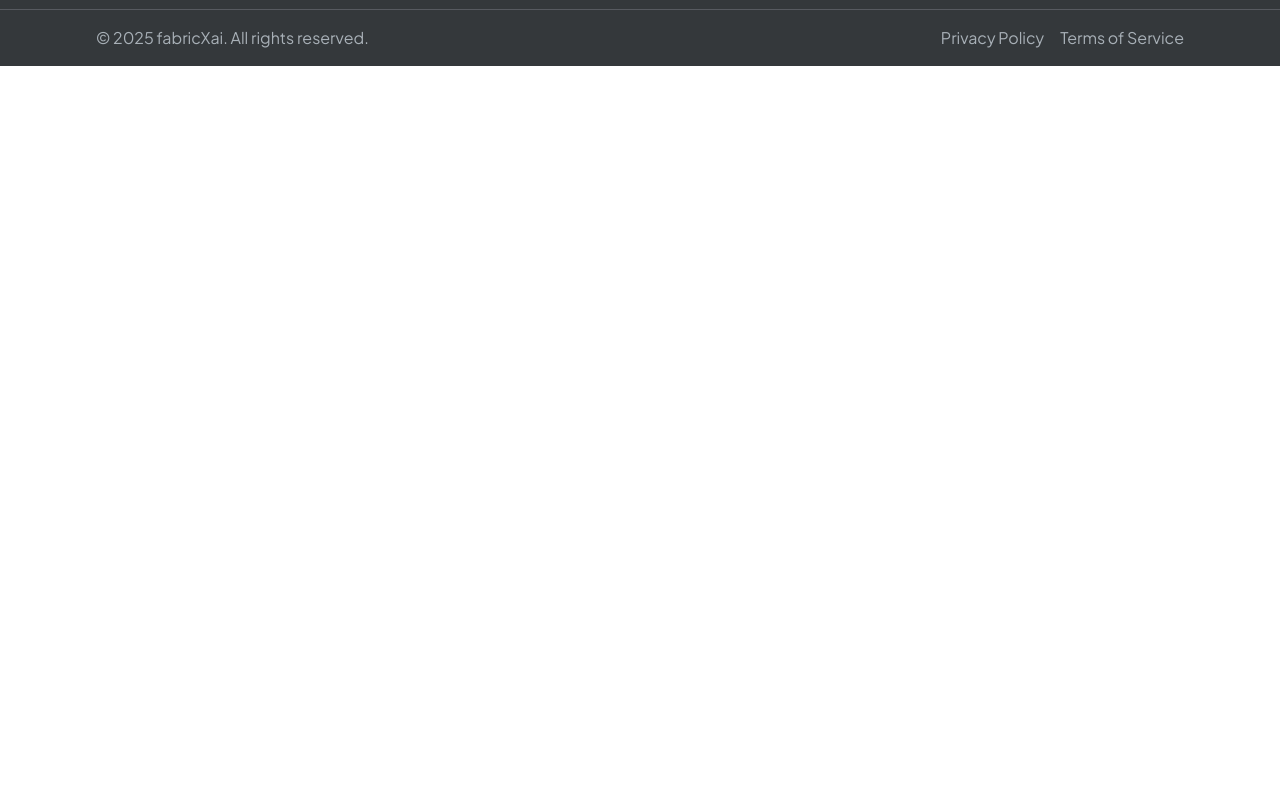
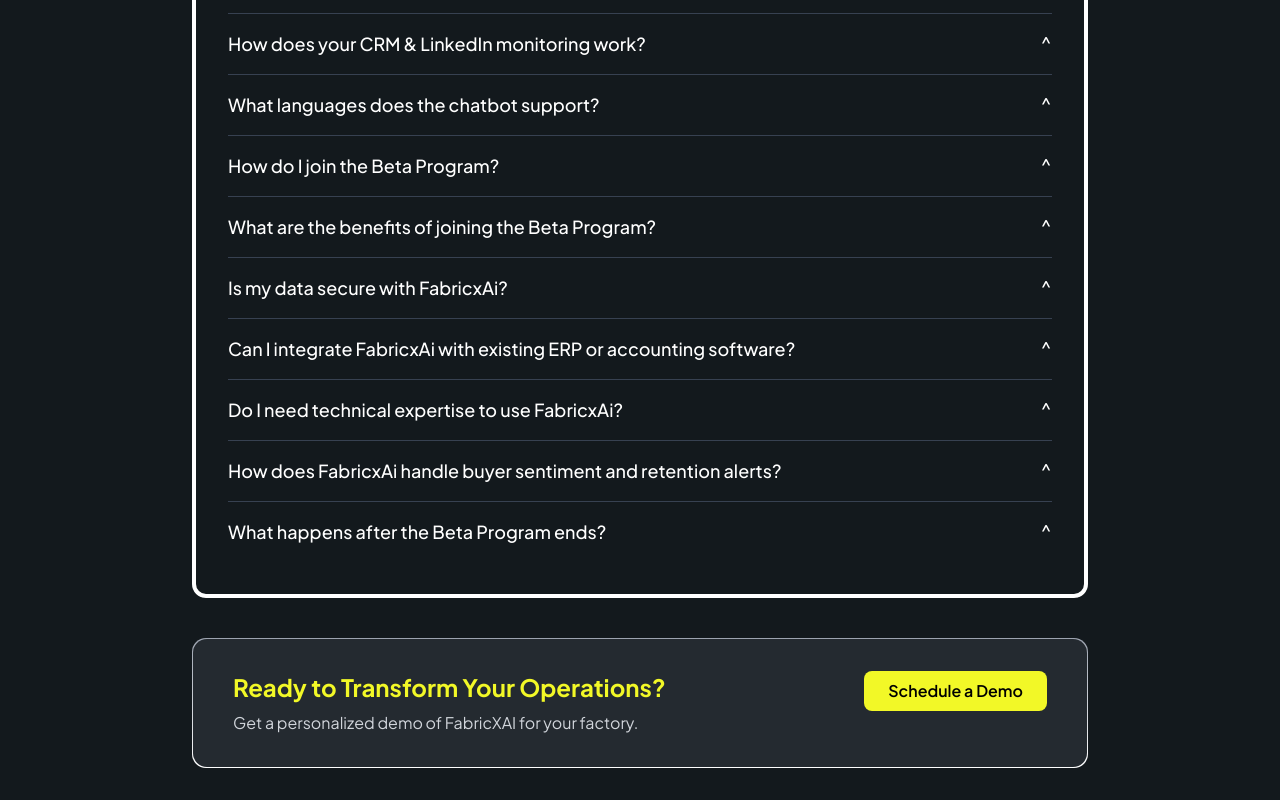
Before and after one commit to FabricXai-Official/frabricx-website-new, a Next.js app: page / in a window 1280 px wide. Shown: the part 5500-6300 px from the top of the page. Before the commit the page ends 5566 px from the top, so only its background shows below. Built offline with nearby package versions, Linux system fonts and the light colour scheme.

Commit message:
FAQs component

```diff
--- a/app/page.tsx
+++ b/app/page.tsx
@@ -1,5 +1,6 @@
 import AiPowered from "@/components/AiPowered";
 import Defination from "@/components/Definition";
+import FAQ from "@/components/FAQ";
 import Hero from "@/components/Hero";
 import InsightAndStory from "@/components/InsightAndStory";
 import SmartTools from "@/components/SmartTools";
@@ -14,6 +15,7 @@
       <Defination />
       <AiPowered />
       <InsightAndStory />
+      <FAQ />
     </main>
   );
 }
--- /dev/null
+++ b/components/FAQ.tsx
@@ -0,0 +1,138 @@
+"use client";
+
+import { useState } from "react";
+
+const faqs = [
+  {
+    question: "What is FabricxAi?",
+    answer:
+      "FabricxAi is an end-to-end AI-powered platform designed for garment exporters, buying houses, and apparel brands. It automates buyer lead generation, provides CRM & LinkedIn monitoring, manages production and supply chain, and offers a multilingual chatbot to streamline communication and close deals faster.",
+  },
+  {
+    question: "How does your CRM & LinkedIn monitoring work?",
+    answer:
+      "FabricxAi's CRM integrates with social platforms like LinkedIn, automatically fetching potential buyers based on your garment exporter profile. AI algorithms then score each lead's relevancy, allowing you to prioritize outreach. You can see real-time updates in the dashboard and set automated nurturing sequences.",
+  },
+  {
+    question: "What languages does the chatbot support?",
+    answer:
+      "Our chatbot supports 40+ languages, including Bangla, Spanish, French, Chinese, and more. It can accept both text and voice inputs, translating them on-the-fly to ensure seamless communication with global buyers.",
+  },
+  {
+    question: "How do I join the Beta Program?",
+    answer:
+      "Simply click 'Join Our Beta Program' on the main page or sign up in the dedicated Beta section. You'll provide your name, email, and a bit about your company. Our team will then confirm your spot and guide you through onboarding.",
+  },
+  {
+    question: "What are the benefits of joining the Beta Program?",
+    answer:
+      "As a beta participant, you receive: 60% off your subscription for the first 6 months, free employee training to get started quickly, a tailored solution for your specific garment/fashion industry niche, and early access to new features and direct feedback loops with our development team.",
+  },
+  {
+    question: "Is my data secure with FabricxAi?",
+    answer:
+      "Absolutely. We use enterprise-grade encryption for data in transit and at rest. We also follow GDPR and other industry regulations. Your sensitive buyer data, financial information, and production metrics are fully protected.",
+  },
+  {
+    question: "Can I integrate FabricxAi with existing ERP or accounting software?",
+    answer:
+      "Yes. FabricxAi offers API-based integrations with popular ERPs, CRMs, and accounting tools. Our integration team can help you seamlessly connect FabricxAi to your existing systems for a unified workflow.",
+  },
+  {
+    question: "Do I need technical expertise to use FabricxAi?",
+    answer:
+      "No. FabricxAi is designed for user-friendliness. From lead creation to monitoring production schedules, everything is accessible via our intuitive web dashboard or chatbot. Plus, during the beta, we provide comprehensive training to ensure your team is comfortable with the platform.",
+  },
+  {
+    question: "How does FabricxAi handle buyer sentiment and retention alerts?",
+    answer:
+      "Our AI engine analyzes communications, emails, chat transcripts, and more to detect changes in sentiment. If it senses a risk of losing a buyer or sees negative feedback, it automatically sends an alert and suggests action items (e.g., follow-up call, special discounts) to keep that buyer engaged.",
+  },
+  {
+    question: "What happens after the Beta Program ends?",
+    answer:
+      "Once the beta period finishes, your account transitions into our standard subscription model. The 60% discount remains active for the first 6 months of usage, after which normal pricing applies. We'll send reminders and offer options to upgrade your plan or continue with existing features.",
+  },
+];
+
+export default function FAQ() {
+  const [openIndex, setOpenIndex] = useState<number | null>(null);
+
+  const toggleIndex = (index: number) => {
+    setOpenIndex(index === openIndex ? null : index);
+  };
+
+  return (
+    <section className="bg-[#13191d] text-white py-16 px-4 sm:px-8 lg:px-16 rounded-2xl">
+      <div className="max-w-4xl mx-auto">
+        <h2 className="text-4xl sm:text-4xl font-mono font-bold text-center mb-10">
+          FAQs
+        </h2>
+
+        {/* Bordered Box with Padding */}
+        <div className="border-4 border-[#ffffff] rounded-xl p-4 sm:p-6 lg:p-8 bg-transparent">
+          <div className="divide-y divide-gray-700">
+            {faqs.map((faq, index) => {
+              const isOpen = openIndex === index;
+              return (
+                <div key={index}>
+                  <button
+                    onClick={() => toggleIndex(index)}
+                    className="w-full text-left py-4 flex justify-between items-center hover:bg-[#22282d] transition"
+                  >
+                    <span className="text-base sm:text-lg font-medium">
+                      {faq.question}
+                    </span>
+                    <span
+                      className={`text-xl transform transition-transform duration-300 ${
+                        isOpen ? "rotate-180" : ""
+                      }`}
+                    >
+                      ^
+                    </span>
+                  </button>
+
+                  <div
+                    className={`overflow-hidden transition-all duration-500 ease-in-out ${
+                      isOpen ? "max-h-96 pb-4" : "max-h-0"
+                    }`}
+                  >
+                    <p className="text-sm sm:text-base text-gray-300 pr-2">
+                      {faq.answer}
+                    </p>
+                  </div>
+                </div>
+              );
+            })}
+          </div>
+        </div>
+      </div>
+      {/* Gradient Border Box Below FAQ */}
+        {/* CTA Section with Gradient Border */}
+        <div className="mt-10 flex justify-center">
+        <div className="w-full max-w-4xl p-[1px] rounded-xl bg-gradient-to-b from-gray-400 to-white">
+            <div className="bg-[#242a30] rounded-xl px-6 py-6 sm:px-10 sm:py-8 text-white">
+            <div className="flex flex-col sm:flex-row items-center sm:items-start justify-between gap-6">
+                {/* Left Column */}
+                <div className="flex-[2] text-left">
+                <h3 className="text-xl sm:text-2xl font-bold text-[#f2f827]">
+                    Ready to Transform Your Operations?
+                </h3>
+                <p className="text-sm sm:text-base text-[#d1d5db] mt-2">
+                    Get a personalized demo of FabricXAI for your factory.
+                </p>
+                </div>
+
+                {/* Right Column */}
+                <div className="flex-[1] w-full sm:w-auto flex justify-start sm:justify-end">
+                <button className="bg-[#f2f827] text-black font-semibold px-6 py-2 rounded-md hover:bg-[#e5e620] transition">
+                    Schedule a Demo
+                </button>
+                </div>
+            </div>
+            </div>
+        </div>
+        </div>
+    </section>
+  );
+}
```
